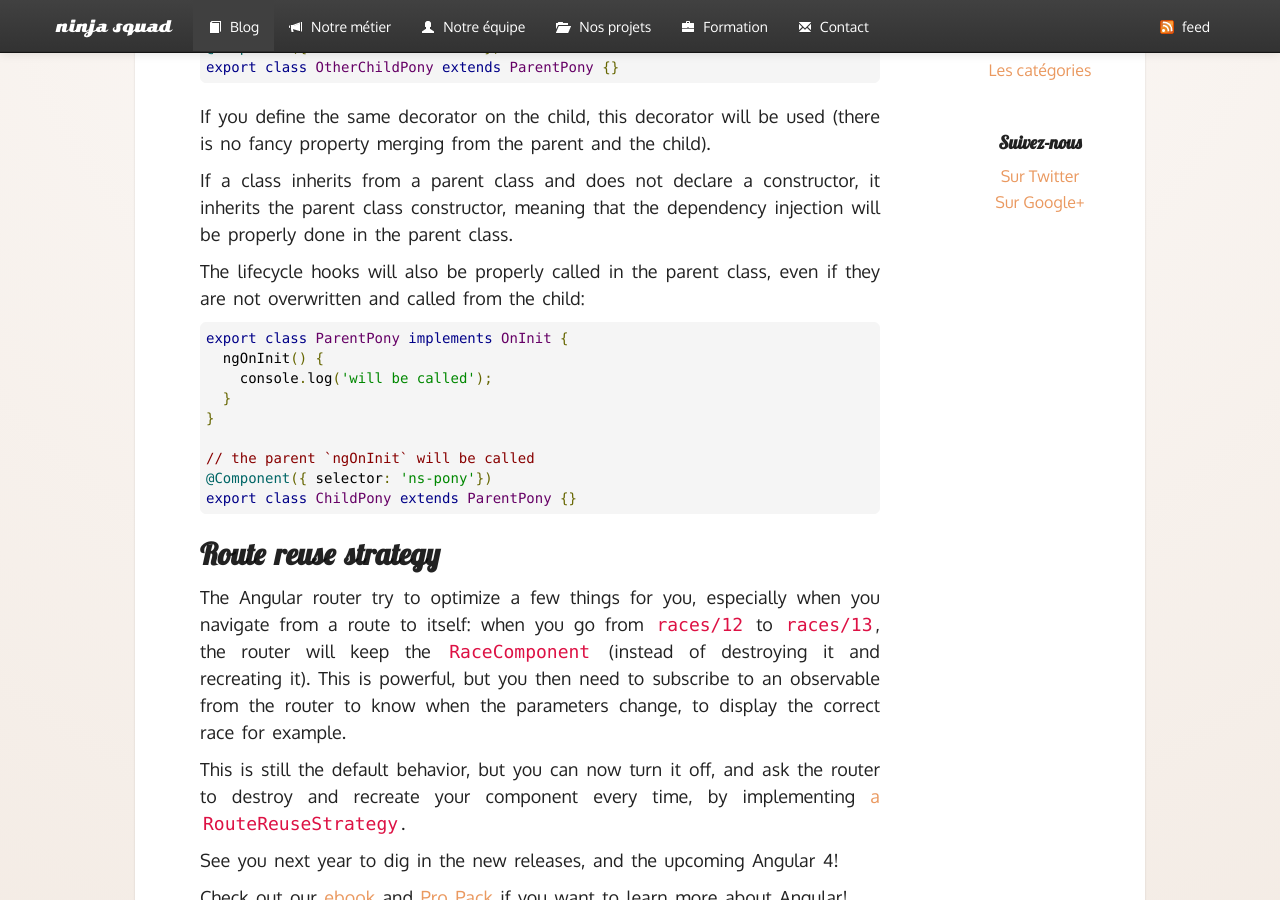
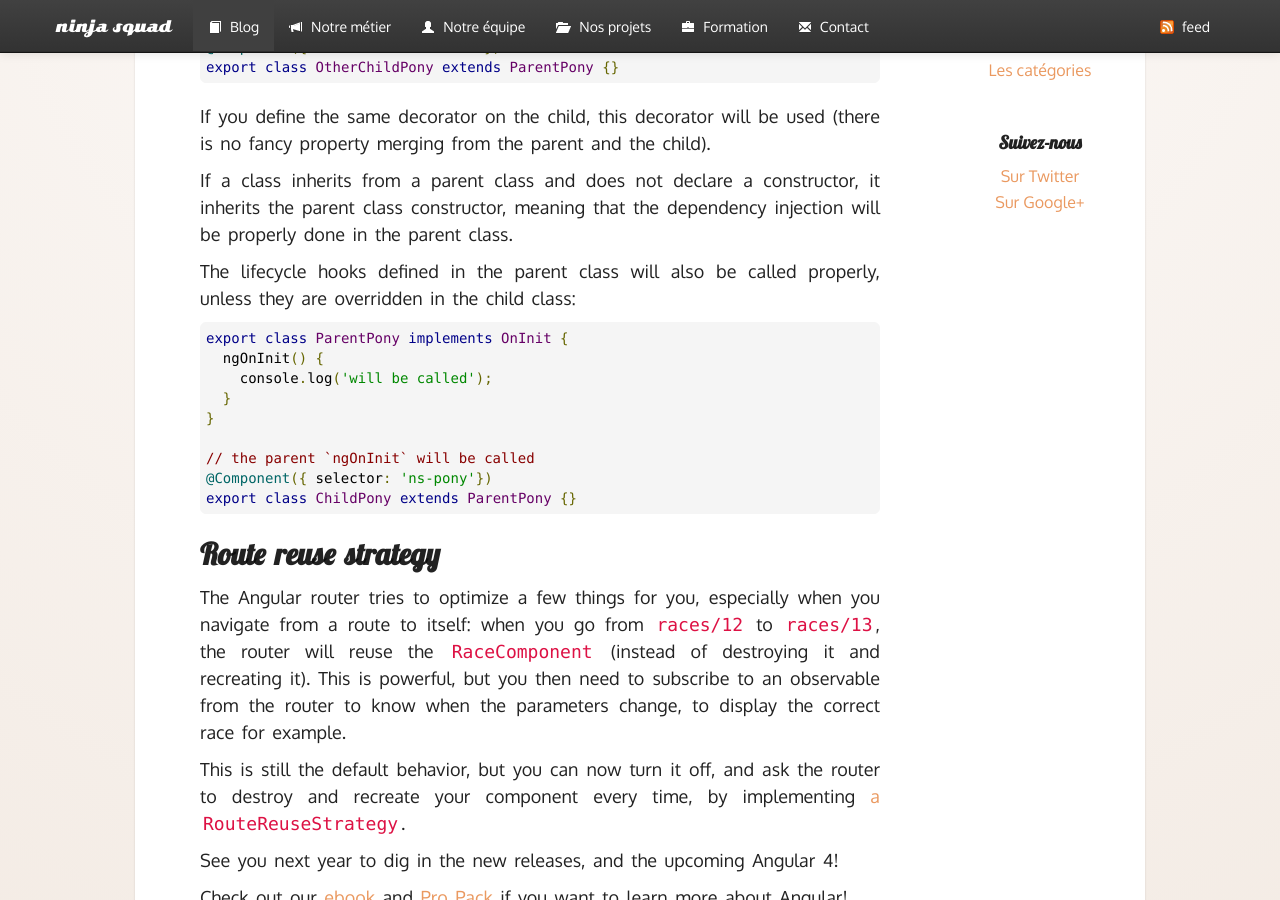
Before and after one commit to Ninja-Squad/ninja-squad.github.com, a Jekyll site: the page built from _posts/2016-12-22-what-is-new-angular-2.3-and-2.4.md, in a window 1280 px wide and 900 px high, scrolled down 1633 px. Built offline with Jekyll 4.4.1, drawn with Linux system fonts in a browser that asks for light colours; comment, search, counter and statistics services are not loaded; some of the changed text lies outside the part shown.

Commit message:
fix: feedback ng 2.3-2.4

```diff
--- a/_posts/2016-12-22-what-is-new-angular-2.3-and-2.4.md
+++ b/_posts/2016-12-22-what-is-new-angular-2.3-and-2.4.md
@@ -64,8 +64,7 @@ If a class inherits from a parent class and does not declare
 a constructor, it inherits the parent class constructor,
 meaning that the dependency injection will be properly done in the parent class.
 
-The lifecycle hooks will also be properly called in the parent class,
-even if they are not overwritten and called from the child:
+The lifecycle hooks defined in the parent class will also be called properly, unless they are overridden in the child class:
 
     export class ParentPony implements OnInit {
       ngOnInit() {
@@ -79,10 +78,10 @@ even if they are not overwritten and called from the child:
 
 ## Route reuse strategy
 
-The Angular router try to optimize a few things for you,
+The Angular router tries to optimize a few things for you,
 especially when you navigate from a route to itself:
 when you go from `races/12` to `races/13`,
-the router will keep the `RaceComponent` (instead of destroying it and recreating it). This is powerful, but you then need to subscribe to an observable from the router to know when the parameters change, to display the correct race for example.
+the router will reuse the `RaceComponent` (instead of destroying it and recreating it). This is powerful, but you then need to subscribe to an observable from the router to know when the parameters change, to display the correct race for example.
 
 This is still the default behavior, but you can now turn it off, and ask the router to destroy and recreate your component every time, by implementing [a `RouteReuseStrategy`](https://angular.io/docs/ts/latest/api/router/index/RouteReuseStrategy-class.html).
 
```
Also changed, not shown: other parts of _posts/2016-12-22-what-is-new-angular-2.3-and-2.4.md (+1 -1 lines).
